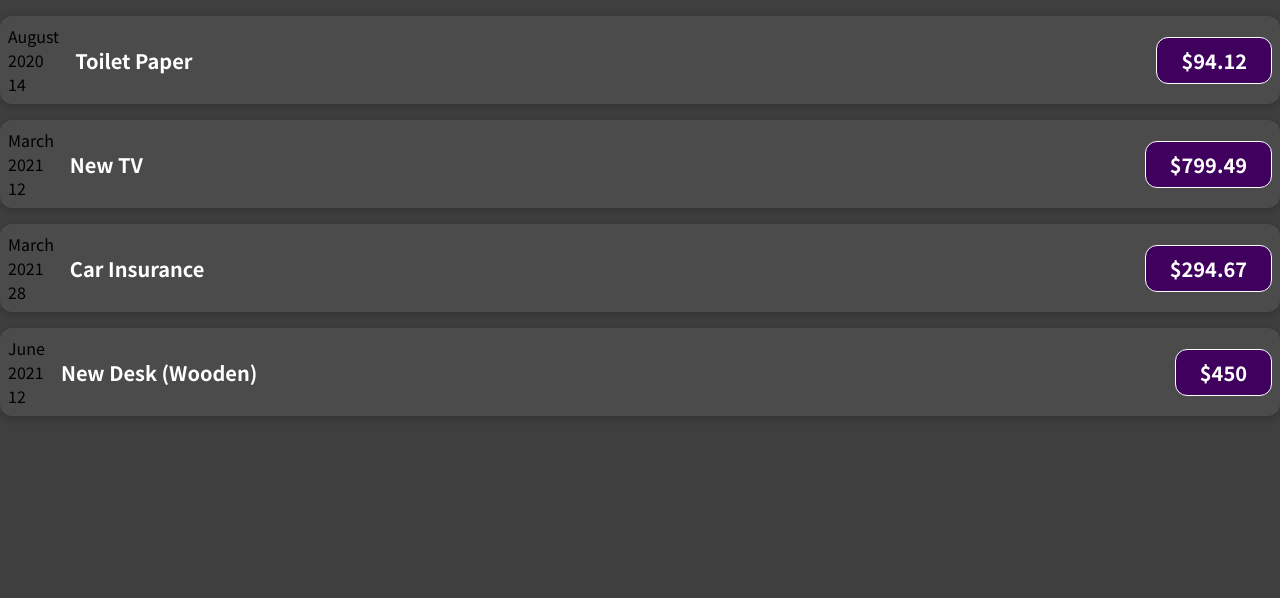
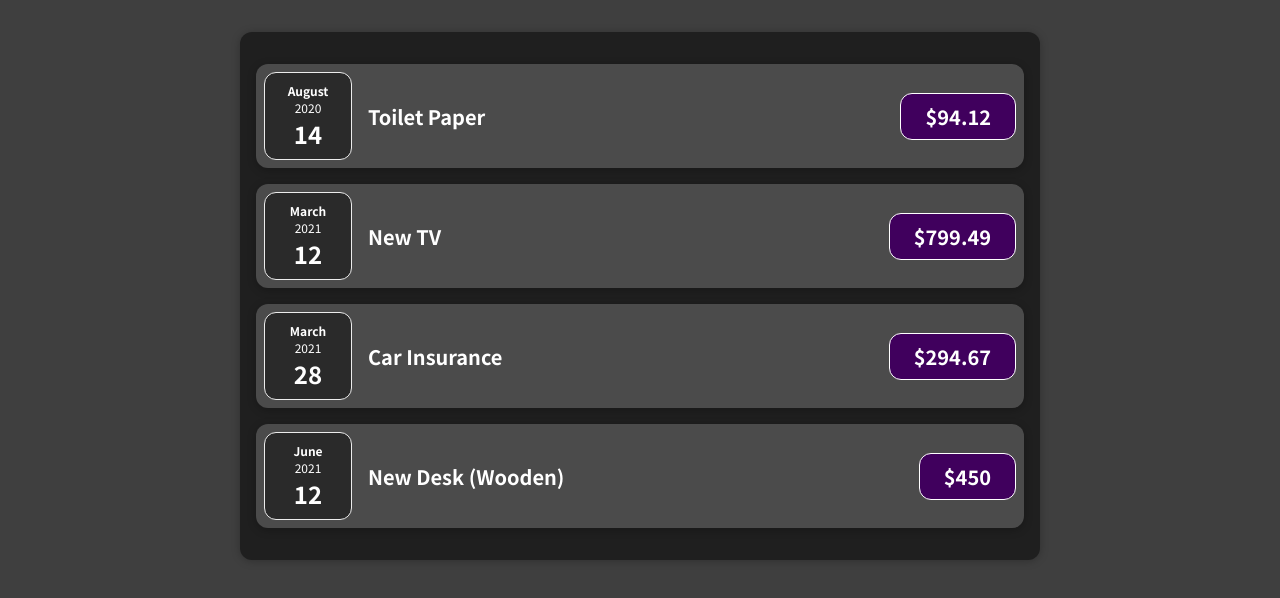
Before and after one commit to heronfeijao/Expense-Tracker-React, a React (Create React App) app: page / in a window 1280 px wide. Shown: the top 598 px of the page. Built offline with nearby package versions, Linux system fonts and the light colour scheme.

Commit message:
created expenses component

```diff
--- a/src/App.jsx
+++ b/src/App.jsx
@@ -1,4 +1,5 @@
 import ExpenseItem from "./components/ExpenseItem.jsx";
+import Expenses from "./components/Expenses.jsx";
 
 function App() {
   const expenses = [
@@ -25,26 +26,7 @@
 
   return (
     <div>
-      <ExpenseItem
-        title={expenses[0].title}
-        amount={expenses[0].amount}
-        date={expenses[0].date}
-      ></ExpenseItem>
-      <ExpenseItem
-        title={expenses[1].title}
-        amount={expenses[1].amount}
-        date={expenses[1].date}
-      ></ExpenseItem>
-      <ExpenseItem
-        title={expenses[2].title}
-        amount={expenses[2].amount}
-        date={expenses[2].date}
-      ></ExpenseItem>
-      <ExpenseItem
-        title={expenses[3].title}
-        amount={expenses[3].amount}
-        date={expenses[3].date}
-      ></ExpenseItem>
+      <Expenses items={expenses} />
     </div>
   );
 }
--- /dev/null
+++ b/src/components/ExpenseDate.css
@@ -0,0 +1,26 @@
+.expense-date {
+  display: flex;
+  flex-direction: column;
+  width: 5.5rem;
+  height: 5.5rem;
+  border: 1px solid #ececec;
+  background-color: #2a2a2a;
+  color: white;
+  border-radius: 12px;
+  align-items: center;
+  justify-content: center;
+}
+
+.expense-date__month {
+  font-size: 0.75rem;
+  font-weight: bold;
+}
+
+.expense-date__year {
+  font-size: 0.75rem;
+}
+
+.expense-date__day {
+  font-size: 1.5rem;
+  font-weight: bold;
+}
--- /dev/null
+++ b/src/components/ExpenseDate.jsx
@@ -0,0 +1,17 @@
+import "./ExpenseDate.css";
+
+const ExpenseDate = (props) => {
+  const month = props.date.toLocaleString("en-US", { month: "long" });
+  const day = props.date.toLocaleString("en-US", { day: "2-digit" });
+  const year = props.date.getFullYear();
+
+  return (
+    <div className="expense-date">
+      <div className="expense-date__month">{month}</div>
+      <div className="expense-date__year">{year}</div>
+      <div className="expense-date__day">{day}</div>
+    </div>
+  );
+};
+
+export default ExpenseDate;
--- a/src/components/ExpenseItem.jsx
+++ b/src/components/ExpenseItem.jsx
@@ -1,18 +1,11 @@
 import React from "react";
 import "./ExpenseItem.css";
+import ExpenseDate from "./ExpenseDate.jsx";
 
 const ExpenseItem = (props) => {
-  const month = props.date.toLocaleString("en-US", { month: "long" });
-  const day = props.date.toLocaleString("en-US", { day: "2-digit" });
-  const year = props.date.getFullYear();
-
   return (
     <div className="expense-item">
-      <div>
-        <div>{month}</div>
-        <div>{year}</div>
-        <div>{day}</div>
-      </div>
+      <ExpenseDate date={props.date} />
       <div className="expense-item__description">
         <h2>{props.title}</h2>
         <div className="expense-item__price">${props.amount}</div>
--- /dev/null
+++ b/src/components/Expenses.css
@@ -0,0 +1,9 @@
+.expenses {
+  padding: 1rem;
+  background-color: rgb(31, 31, 31);
+  margin: 2rem auto;
+  width: 50rem;
+  max-width: 95%;
+  border-radius: 12px;
+  box-shadow: 0 1px 8px rgba(0, 0, 0, 0.25);
+}
--- /dev/null
+++ b/src/components/Expenses.jsx
@@ -0,0 +1,32 @@
+import React from "react";
+import ExpenseItem from "./ExpenseItem.jsx";
+import "./Expenses.css";
+
+const Expenses = (props) => {
+  return (
+    <div className="expenses">
+      <ExpenseItem
+        title={props.items[0].title}
+        amount={props.items[0].amount}
+        date={props.items[0].date}
+      />
+      <ExpenseItem
+        title={props.items[1].title}
+        amount={props.items[1].amount}
+        date={props.items[1].date}
+      />
+      <ExpenseItem
+        title={props.items[2].title}
+        amount={props.items[2].amount}
+        date={props.items[2].date}
+      />
+      <ExpenseItem
+        title={props.items[3].title}
+        amount={props.items[3].amount}
+        date={props.items[3].date}
+      />
+    </div>
+  );
+};
+
+export default Expenses;
```
Also changed, not shown: 1 other file (tests, documents, lock files or other folders).
